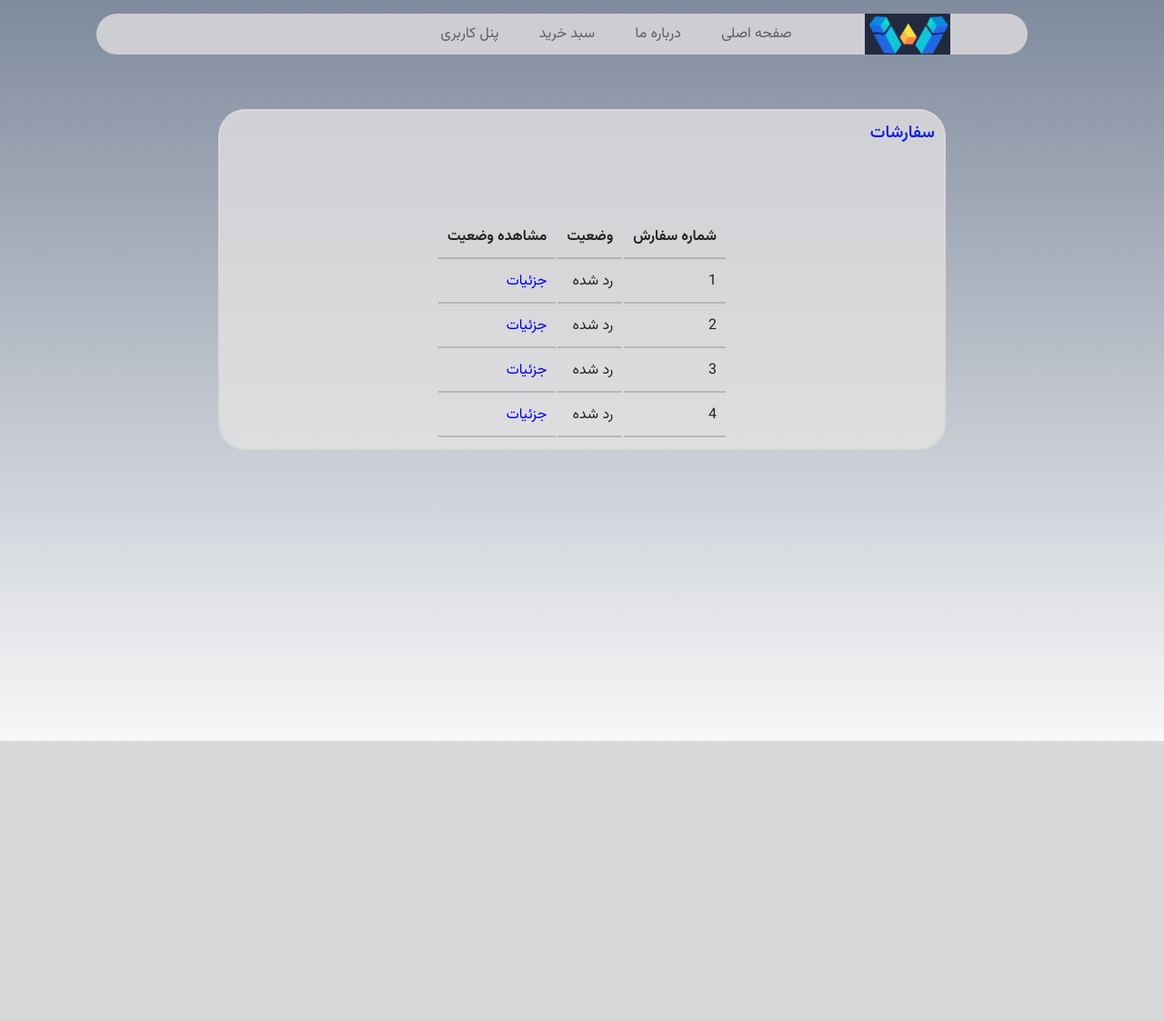
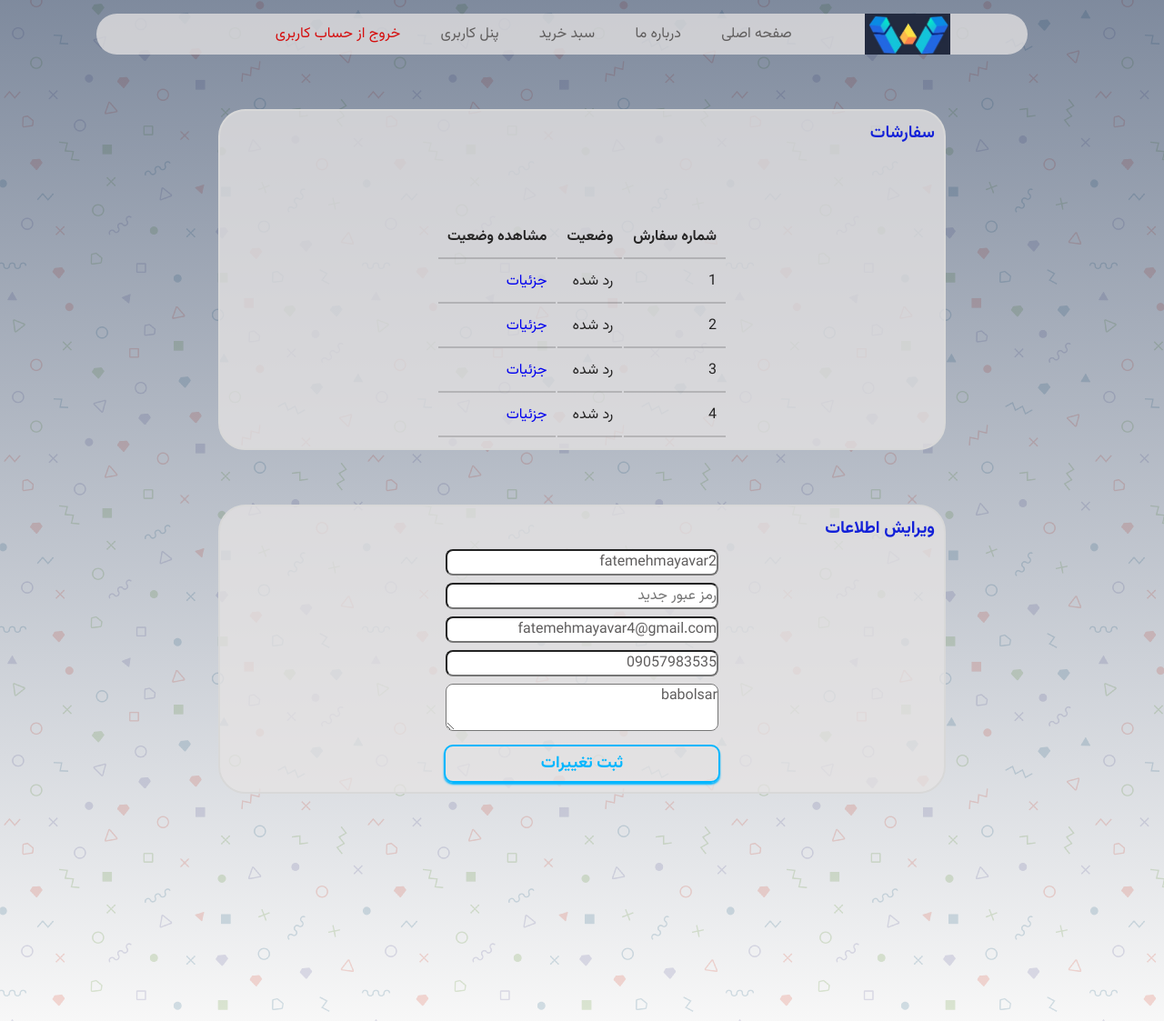
Before and after one commit to werco-ir/onlineshop, a Flask app: page /user/dashboard in a window 1280 px wide. Shown: the whole page at 91% size. Before the commit the page ends 815 px from the top, so only its background shows below. Run offline with Flask 3, Linux system fonts and the light colour scheme; a user stored in the database is signed in; some libraries are stand-ins or nearby versions.

Commit message:
edit info added to user dashboard and logout added to user dashboard

```diff
--- a/static/css/index.css
+++ b/static/css/index.css
@@ -72,23 +72,25 @@
 }
 
 :root {
-    --font-color :  #605e5e;
-    --timing:2s;
+    --font-color: #605e5e;
+    --timing: 2s;
     --width: 150px;
 }
-*{
+
+* {
     transition: all 200ms ease-in;
     margin: 0;
     padding: 0;
     font-family: Vazirmatn;
     box-sizing: border-box;
 }
-p{
+
+p {
     text-align: justify;
 }
 
 body {
-    background: linear-gradient(rgba(34, 54, 87, 0.58), rgba(220, 220, 220, 0.22));
+    background: linear-gradient(rgba(34, 54, 87, 0.58), rgba(220, 220, 220, 0.22)), url(/static/theme-image/pattern.png);
     padding: 0;
     margin: 0;
     font-size: 16px;
@@ -104,50 +106,56 @@ header {
 
 header img {
     max-width: 200px;
-    max-height:45px;
+    max-height: 45px;
     float: left;
     margin-right: 85px;
 
 
 }
 
- header nav ul li a{
+header nav ul li a {
     color: #f1f1f1;
     text-decoration: none;
 }
-nav{
+
+nav {
     width: 100%;
-    display:flex;
+    display: flex;
     align-items: center;
     justify-content: space-between;
     padding: 10px 0;
 }
-nav ul{
+
+nav ul {
     list-style: none;
     width: 100%;
     text-align: right;
     padding-right: 60px;
 }
+
 nav ul li {
     display: inline-block;
     margin: 10px 20px;
 }
-nav ul li a{
+
+nav ul li a {
     color: #605e5e;
     text-decoration: none;
 }
-nav ul li a:hover{
+
+nav ul li a:hover {
     color: #ffca01;
     animation: var(--timing) linear dance6123 infinite;
     transform: scale(1.1) translateY(-1px);
 
 
 }
+
 nav > a {
     text-decoration: none;
     width: 125px;
-    height:65px;
-    display:flex;
+    height: 65px;
+    display: flex;
     align-items: stretch;
     margin-left: 65px;
     padding: 10px 20px;
@@ -157,55 +165,61 @@ nav > a {
     background: #e4af00;
     color: #ffffff;
     font-weight: 500;
-    cursor:pointer;
-        box-shadow: 2px 2px 5px  #e4af00,
-    -2px -2px 5px  #e4af00;
+    cursor: pointer;
+    box-shadow: 2px 2px 5px #e4af00,
+    -2px -2px 5px #e4af00;
 
 }
-nav button img{
+
+nav button img {
     width: 40px;
     margin-right: 0;
     padding: 0;
 
 }
-.header-text h1{
+
+.header-text h1 {
     font-size: 60px;
     font-weight: 600;
     line-height: 85px;
     margin-bottom: 25px;
     margin-top: 115px;
     margin-right: 85px;
-    color:#ffca01;
+    color: #ffca01;
 
 }
-.header-text p{
+
+.header-text p {
     font-size: 16px;
     color: white;
     margin-right: 85px;
 
 
 }
-.header-text form{
+
+.header-text form {
     display: flex;
     align-items: center;
     background: #959595;
-    border-radius:5px ;
+    border-radius: 5px;
     padding: 10px;
     margin-top: 30px;
     width: 800px;
     margin-right: 85px;
 
 }
-.header-text form input{
+
+.header-text form input {
     width: 100%;
     border: 0;
     outline: 0;
     font-size: 16px;
     padding-left: 10px;
-    background:  #959595;
+    background: #959595;
 
 }
-.search-btn{
+
+.search-btn {
     width: 55px;
     height: 35px;
     background: #e4af00;
@@ -213,35 +227,37 @@ nav button img{
     margin-right: 15px;
     color: #ffffff;
 }
-.search-btn:hover{
+
+.search-btn:hover {
     background: #ffde80;
     color: #978f8f;
     border-radius: 10px;
     border: #ffffff;
-    box-shadow:  2px 2px 5px#dfdddd,
+    box-shadow: 2px 2px 5px #dfdddd,
     -2px -2px 5px #dfdddd;
 
 
 }
+
 .products {
     max-width: 1400px;
     display: flex;
     margin: auto;
     flex-wrap: wrap;
     justify-content: center;
-    align-items:start;
+    align-items: start;
     margin-top: 50px;
     background: rgba(220, 220, 220, 0.42);
 
 }
 
-.price{
+.price {
     font-size: 16px;
     font-weight: 500;
 
 }
 
-.tag{
+.tag {
     display: inline-flex;
     align-items: center;
     font-size: 14px;
@@ -251,79 +267,88 @@ nav button img{
     color: #ffffff;
 
 }
-.tag.big{
+
+.tag.big {
     font-weight: 500;
     font-size: 20px;
     display: inline-flex;
 
 }
+
 .tag img {
     width: 20px;
     margin-left: 5px;
 }
-.tag.red{
+
+.tag.red {
     border: 1px solid red;
     background: rgba(255, 0, 0, 0.55);
 }
-.tag.blue{
+
+.tag.blue {
     border: 1px solid blue;
     background: rgba(0, 0, 255, 0.37);
 
 }
 
-.tag.red.big{
+.tag.red.big {
     border: 1px solid red;
     background: rgba(255, 0, 0, 0.55);
 }
-.tag.blue.big{
+
+.tag.blue.big {
     border: 1px solid blue;
     background: rgba(0, 0, 255, 0.37);
 
 }
-.tag.green.big{
-    border:2px solid #054205;
+
+.tag.green.big {
+    border: 2px solid #054205;
     background: rgba(99, 207, 65, 0.8);
 
 
 }
-.tag.green.big img{
+
+.tag.green.big img {
     width: 30px;
 }
 
-.product-box{
+.product-box {
     position: relative;
 
 }
 
 
-.product-box  section{
+.product-box section {
     max-width: 260px;
     height: 100%;
-    margin:15px ;
+    margin: 15px;
     border-radius: 29px;
     background: rgba(31, 45, 71, 0.85);
     box-shadow: 2px 2px 5px #000000,
     -2px -2px 5px #000000;
     padding-bottom: 32px;
     color: #ffb205;
-    margin-top:45px;
+    margin-top: 45px;
 }
 
-.product-box section> img{
+.product-box section > img {
     width: 100%;
     border-top-right-radius: inherit;
     border-top-left-radius: inherit;
 
 }
-.product-box section> h3 {
+
+.product-box section > h3 {
     margin: 5px;
     color: #ffffff;
 
 
 }
+
 .add-to-cart-btn {
     text-decoration: none;
-    padding:5px;
+    padding: 5px;
     font-size: 14px;
     border-radius: 9px;
     background: rgba(91, 205, 45, 0.94);
@@ -331,14 +356,15 @@ nav button img{
     float: left;
     margin-right: 5px;
     margin-top: 30px;
-    box-shadow:  -5px -5px 12px #5a5a5a,
+    box-shadow: -5px -5px 12px #5a5a5a,
     0 0 12px #ffffff;
     position: absolute;
-    left:16px;
-    top:40px;
+    left: 16px;
+    top: 40px;
 
 }
-.add-to-cart-btn:hover{
+
+.add-to-cart-btn:hover {
     background-image: linear-gradient(
             to right,
             rgb(250, 82, 82),
@@ -370,7 +396,7 @@ background-image: linear-gradient(
 .add-to-cart-btn2 {
 
     text-decoration: none;
-    padding:5px;
+    padding: 5px;
     font-size: 16px;
     font-weight: 400;
     border-radius: 9px;
@@ -379,67 +405,65 @@ background-image: linear-gradient(
     margin-left: 15px;
 
 
-    box-shadow:  -5px -5px 12px #5a5a5a,
+    box-shadow: -5px -5px 12px #5a5a5a,
     0 0 12px #ffffff;
     display: flex;
     justify-content: center;
 
 
-
-
-
 }
 
-.add-to-cart-btn2:hover{
+.add-to-cart-btn2:hover {
     background: rgba(61, 194, 236, 0.68);
-    border:  2px solid#ffffff;
+    border: 2px solid #ffffff;
     color: #ffffff;
     margin-left: 10px;
 
 }
 
-.product-box section> p {
+.product-box section > p {
     font-size: 12px;
     margin: 0 10px;
 }
 
 
-a{
+a {
     display: flex;
     align-items: center;
 }
+
 a > img {
-    width:20px;
+    width: 20px;
     margin-right: 5px;
 
 
 }
 
-.product-detail-box{
+.product-detail-box {
 
 
     background: rgba(255, 255, 255, 0.65);
-    display:flex;
+    display: flex;
     border: 2px solid #5a5a5a;
     border-radius: 10px;
     flex-wrap: wrap;
     overflow: clip;
-    max-width:800px;
+    max-width: 800px;
     justify-content: center;
     align-items: start;
-    margin:  50px auto auto;
+    margin: 50px auto auto;
     height: 280px;
 
 
 }
 
-.product-detail-box img{
+.product-detail-box img {
     max-width: 280px;
-    margin-left:15px ;
+    margin-left: 15px;
 }
 
 
-.product-detail-box >section{
+.product-detail-box > section {
     max-width: 500px;
 
 
@@ -447,7 +471,7 @@ a > img {
 
 .product-detail-box h6 {
     font-size: 13px;
-    margin:0;
+    margin: 0;
     color: #ffca01;
 }
 
@@ -455,7 +479,8 @@ a > img {
     color: #ffca01;
     margin-bottom: 5px;
 }
-.product-detail-box .price{
+
+.product-detail-box .price {
     font-size: 20px;
     font-weight: 500;
     color: goldenrod;
@@ -464,6 +489,7 @@ a > img {
     margin-left: 10px;
 
 }
+
 .product-detail-box .price-box {
     text-align: center;
     background: #7c7b7b;
@@ -474,7 +500,7 @@ a > img {
 
 }
 
-.product-description-box{
+.product-description-box {
     max-width: 1100px;
     margin: auto;
     text-align: justify;
@@ -487,28 +513,29 @@ a > img {
     max-width: 1100px;
     margin: auto;
 }
-.background{
+
+.background {
 
 
     background-image: linear-gradient(rgba(34, 54, 87, 0.67), rgba(220, 220, 220, 0.22)), url(/static/theme-image/header.png);
     right: 0;
     bottom: 0;
     width: 100%;
-    min-height:100vh;
-    box-sizing:border-box;
-    background-size:100%;
+    min-height: 100vh;
+    box-sizing: border-box;
+    background-size: 100%;
     background-repeat: no-repeat;
-    background-position:top;
+    background-position: top;
     padding: 10px 8px;
 
 
 }
 
-.cart-header{
+.cart-header {
     width: 80%;
     margin-right: 150px;
     height: 45px;
-    display:flex;
+    display: flex;
     align-items: center;
     justify-content: space-between;
     padding: 10px 0;
@@ -518,82 +545,90 @@ a > img {
     color: #605e5e;
 
 }
-.cart-header > img{
+
+.cart-header > img {
     max-width: 200px;
-    max-height:45px;
+    max-height: 45px;
     float: left;
     margin-right: 85px;
 
 }
-.cart-header ul li a{
+
+.cart-header ul li a {
     color: #605e5e;
 }
-.cart-header ul li a:hover{
+
+.cart-header ul li a:hover {
     color: #f6ac0b;
 
 }
 
 
-.simple-box{
+.simple-box {
     background: rgba(230, 227, 227, 0.75);
-    border:2px solid rgb(216, 216, 216);
+    border: 2px solid rgb(216, 216, 216);
     border-radius: 30px;
     max-width: 800px;
-    margin: 60px  auto;
+    margin: 60px auto;
     color: rgb(37, 36, 36);
     padding: 10px;
     overflow: auto;
 }
-.simple-box input , .simple-box textarea{
-    color:var(--font-color);
-    font-size:16px ;
+
+.simple-box input, .simple-box textarea {
+    color: var(--font-color);
+    font-size: 16px;
     font-family: Vazirmatn;
     display: block;
     margin: 8px auto;
-    border-radius:8px;
+    border-radius: 8px;
     width: 300px;
 
 
+}
 
-}
-.simple-box span:hover{
+.simple-box span:hover {
     color: #00b6ff;
 }
-.simple-box input[type='submit']{
-    all:unset;
+
+.simple-box input[type='submit'] {
+    all: unset;
     border-radius: 10px;
     width: 50%;
-    max-width:290px;
-    display:block;
+    max-width: 290px;
+    display: block;
     text-align: center;
     padding: 5px;
     margin: auto;
     color: #00b6ff;
     background: transparent;
-    border:2px solid #00b6ff;
+    border: 2px solid #00b6ff;
     cursor: pointer;
     margin-top: 15px;
-    box-shadow:0 2px 2px #00b6ff;
+    box-shadow: 0 2px 2px #00b6ff;
     font-weight: 700;
     font-size: 18px;
 }
-.simple-box input[type='submit']:hover{
+
+.simple-box input[type='submit']:hover {
     background: white;
 }
 
-.simple-box h1{
+.simple-box h1 {
     margin: 0 10px;
     font-weight: 600;
     color: #1220d8;
 }
-.cart-body{
+
+.cart-body {
     height: 100vh;
 }
-.login-header{
+
+.login-header {
     width: 80%;
     margin-right: 150px;
     height: 45px;
-    display:flex;
+    display: flex;
     align-items: center;
     justify-content: space-between;
     padding: 10px 0;
@@ -602,25 +637,30 @@ a > img {
     margin-top: 15px;
     color: #605e5e;
 }
-.login-header > img{
+
+.login-header > img {
     max-width: 200px;
-    max-height:45px;
+    max-height: 45px;
     float: left;
     margin-right: 85px;
 
 }
-.login-body{
+
+.login-body {
     height: 100vh;
 }
-#login-box{
+
+#login-box {
 
 }
-#register-box{
+
+#register-box {
     display: none;
 }
-.cartitem-decrease{
+
+.cartitem-decrease {
     border-radius: 50%;
-    padding:2px;
+    padding: 2px;
     background: rgba(204, 0, 0, 0.57);
     width: 25px;
     height: 25px;
@@ -630,6 +670,7 @@ a > img {
     text-decoration: none;
     color: #000000;
 }
+
 .cartitem-increase {
     border-radius: 50%;
     padding: 2px;
@@ -642,23 +683,27 @@ a > img {
     text-decoration: none;
     color: #0e0e0e;
 }
-.cart-table td{
+
+.cart-table td {
     border-bottom: 2px solid rgba(9, 9, 9, 0.17);
-    padding:10px;
+    padding: 10px;
 
 }
-.cart-table{
-    margin:auto;
+
+.cart-table {
+    margin: auto;
 }
-.cart-table a{
-    display:inline;
+
+.cart-table a {
+    display: inline;
 
 }
-.about-header{
+
+.about-header {
     width: 80%;
     margin-right: 150px;
     height: 45px;
-    display:flex;
+    display: flex;
     align-items: center;
     justify-content: space-between;
     padding: 10px 0;
@@ -669,74 +714,84 @@ a > img {
 
 
 }
-.about-header > img{
+
+.about-header > img {
     max-width: 200px;
-    max-height:45px;
+    max-height: 45px;
     float: left;
     margin-right: 85px;
 
 }
-.about-body{
+
+.about-body {
     height: 100vh;
 }
-.simple-box-about{
+
+.simple-box-about {
 
     background-image: linear-gradient(rgba(227, 222, 222, 0.51), rgba(230, 223, 223, 0.81)), url(/static/image/logo.png);
     background-position: center;
-    background-size:100%;
+    background-size: 100%;
     background-repeat: no-repeat;
     padding: 10px 8px;
-    border:2px solid rgb(57, 57, 57);
+    border: 2px solid rgb(57, 57, 57);
     border-radius: 30px;
     max-width: 700px;
-    margin: 60px  auto;
+    margin: 60px auto;
     color: rgb(0, 0, 0);
     overflow: auto;
 }
-.simple-box-about h1{
+
+.simple-box-about h1 {
     margin: 0 10px;
     font-weight: 600;
     color: #ffffff;
 }
-.connect-us{
+
+.connect-us {
     background-image: linear-gradient(rgba(227, 222, 222, 0.51), rgba(230, 223, 223, 0.81));
     background-position: center;
-    background-size:100%;
+    background-size: 100%;
     background-repeat: no-repeat;
     padding: 10px 8px;
-    border:2px solid rgb(57, 57, 57);
+    border: 2px solid rgb(57, 57, 57);
     border-radius: 30px;
     max-width: 700px;
-    margin: 60px  auto;
+    margin: 60px auto;
     color: rgb(0, 0, 0);
     overflow: auto;
 
 
 }
-.connect-us h1{
+
+.connect-us h1 {
     margin: 0 10px;
     font-weight: 600;
     color: #ffffff;
 }
+
 .connect-us li {
     margin: 0 10px;
     font-weight: 300;
 
 
+}
 
-}
-.connect-us li a{
+.connect-us li a {
 
     text-decoration: none;
 }
-.user-dashboard-body{
-    height: 100vh;
+
+.user-dashboard-body {
+
+
 }
-.user-dashboard-header{
+
+.user-dashboard-header {
     width: 80%;
     margin-right: 150px;
     height: 45px;
-    display:flex;
+    display: flex;
     align-items: center;
     justify-content: space-between;
     padding: 10px 0;
@@ -746,32 +801,37 @@ text-decoration: none;
     color: #605e5e;
 
 }
-.user-dashboard-header img{
+
+.user-dashboard-header img {
     max-width: 200px;
-    max-height:45px;
+    max-height: 45px;
     float: left;
     margin-right: 85px;
 
 }
+
 .simple-box-user-dashboard {
     background: rgba(230, 227, 227, 0.75);
-    border:2px solid rgb(216, 216, 216);
+    border: 2px solid rgb(216, 216, 216);
     border-radius: 30px;
     max-width: 800px;
-    margin: 60px  auto;
+    margin: 60px auto;
     color: rgb(37, 36, 36);
     padding: 10px;
     overflow: auto;
+
+
 }
 
-.simple-box-user-dashboard td,th{
+.simple-box-user-dashboard td, th {
     border-bottom: 2px solid rgba(9, 9, 9, 0.17);
-     padding:10px;
+    padding: 10px;
     margin-top: 0;
 
 
 }
-.simple-box-user-dashboard h1{
+
+.simple-box-user-dashboard h1 {
     margin: 0 10px;
     font-weight: 600;
     color: #1220d8;
@@ -779,21 +839,25 @@ text-decoration: none;
     margin: auto;
 
 }
-.simple-box-user-dashboard table{
-    margin:  auto;
+
+.simple-box-user-dashboard table {
+    margin: auto;
     margin-top: 0;
 }
-.simple-box-user-dashboard table a{
+
+.simple-box-user-dashboard table a {
     text-decoration: none;
 }
-.order-body{
+
+.order-body {
     height: 100vh;
 }
-.order-header{
+
+.order-header {
     width: 80%;
     margin-right: 150px;
     height: 45px;
-    display:flex;
+    display: flex;
     align-items: center;
     justify-content: space-between;
     padding: 10px 0;
@@ -803,20 +867,22 @@ text-decoration: none;
     color: #605e5e;
 
 }
-.order-header img{
+
+.order-header img {
     max-width: 200px;
-    max-height:45px;
+    max-height: 45px;
     float: left;
     margin-right: 85px;
 
 
 }
-.simple-box-order{
+
+.simple-box-order {
     background: rgba(230, 227, 227, 0.75);
-    border:2px solid rgb(216, 216, 216);
+    border: 2px solid rgb(216, 216, 216);
     border-radius: 30px;
     max-width: 800px;
-    margin: 60px  auto;
+    margin: 60px auto;
     color: rgb(37, 36, 36);
     padding: 10px;
     overflow: auto;
@@ -824,17 +890,80 @@ text-decoration: none;
 
 
 }
-.cart-order{
-    padding:20px 70px ;
+
+.cart-order {
+    padding: 20px 70px;
 }
-.cart-order td{
+
+.cart-order td {
     padding: 15px;
     text-align: center;
     border-bottom: 2px solid rgba(9, 9, 9, 0.17);
 }
-.simple-box-order h1{
-    color:#1220d8;
+
+.simple-box-order h1, .simple-box-edit h1 {
+    color: #1220d8;
     margin: auto;
 
 
 }
+
+.simple-box-edit {
+    background: rgba(230, 227, 227, 0.75);
+    border: 2px solid rgb(216, 216, 216);
+    border-radius: 30px;
+    max-width: 800px;
+    margin: 60px auto 250px auto;
+    color: rgb(37, 36, 36);
+    padding: 10px;
+    overflow: auto;
+}
+
+.simple-box-edit input, .simple-box-edit textarea {
+    color: var(--font-color);
+    font-size: 16px;
+    font-family: Vazirmatn;
+    display: block;
+    margin: 8px auto;
+    border-radius: 8px;
+    width: 300px;
+}
+
+.simple-box-edit span:hover {
+    color: #00b6ff;
+}
+
+.simple-box-edit input[type='submit'] {
+    all: unset;
+    border-radius: 10px;
+    width: 50%;
+    max-width: 290px;
+    display: block;
+    text-align: center;
+    padding: 5px;
+    margin: auto;
+    color: #00b6ff;
+    background: transparent;
+    border: 2px solid #00b6ff;
+    cursor: pointer;
+    margin-top: 15px;
+    margin-bottom: 0;
+    box-shadow: 0 2px 2px #00b6ff;
+    font-weight: 700;
+    font-size: 18px;
+}
+
+.simple-box-edit input[type='submit']:hover {
+    background: white;
+}
+
+.red-btn {
+    color: #d50d0d;
+
+}
+
+.red-btn:hover {
+    color: #ff0000;
+    font-weight: 400;
+
+}
--- a/templates/user/dashboard.html
+++ b/templates/user/dashboard.html
@@ -14,12 +14,15 @@
                 <li><a href="/about">درباره ما</a></li>
                 <li><a href="/cart">سبد خرید</a></li>
                 <li><a href="/user/dashboard">پنل کاربری</a></li>
+                <Li><a href="/user/logout" class="red-btn">خروج از حساب کاربری</a></Li>
             </ul>
 
         </nav>
         <section class="simple-box-user-dashboard">
+
             <h1>سفارشات</h1>
-            <table class="">
+        {% if current_user.carts|list|length > 0 %}
+            <table class="cart">
                 <tr>
                     <th>شماره سفارش</th>
                     <th>وضعیت</th>
@@ -33,7 +36,23 @@
                         <br>
                     {% endfor %}
             </table>
+        {% else %}
+        <i style="display: block; text-align: center">سفارشی وجود ندارد.</i>
+        {% endif %}
 
         </section>
+        <section class="simple-box-edit">
+            <h1>  ویرایش اطلاعات </h1>
+                <form action="#" method="POST">
+                    <input type="hidden" name="csrf_token" value="{{ csrf_token() }}">
+                    <input type="text" name="username" value="{{ current_user.username }}" placeholder="نام کاربری">
+                    <input type="password" name="password" placeholder="رمز عبور جدید">
+                    <input type="email" name="email" value="{{ current_user.email }}" placeholder="ایمیل">
+                    <input type="number" name="phone" value="{{ current_user.phone }}" placeholder="شماره موبایل">
+                    <textarea  name="address" type="text" placeholder="ادرس پستی">{{ current_user.address }} </textarea>
+                    <input type="submit" value=" ثبت تغییرات">
+                </form>
+        </section>
+
     </section>
 {% endblock %}
--- a/templates/user/login.html
+++ b/templates/user/login.html
@@ -12,6 +12,7 @@
             <ul>
                 <li><a href="/">صفحه اصلی</a></li>
                 <li><a href="/about">درباره ما</a></li>
+                <li><a href="/admin/login">پنل ادمین</a></li>
 
             </ul>
 
@@ -33,7 +34,7 @@
             <div id="register-box">
                 <h1>ثبت نام</h1>
                 <form action="#" method="POST">
-                    <input type="hidden" name="csrf_token" value="{{ csrf_token() }}"/>
+                    <input type="hidden" name="csrf_token" value="{{ csrf_token() }}">
                     <input type="hidden" name="register" value="1">
                     <input type="text" name="username" placeholder="نام کاربری">
                     <input type="password" name="password" placeholder="رمز عبور">
--- a/templates/user/order.html
+++ b/templates/user/order.html
@@ -26,15 +26,16 @@
                 <tr>
                     <th>شماره محصول</th>
                     <th>نام محصول</th>
+                    <th>تعداد</th>
                     <th>قیمت</th>
-                    <th>تعداد</th>
                 </tr>
                {% for item in cart.cart_items  %}
                  <tr>
                             <td>{{ item.product.id }}</td>
                             <td>{{ item.product.name}}</td>
+                            <td>{{ item.quantity }}</td>
                             <td class="price">{{ item.product.price}}</td>
-                            <td>{{ item.quantity }}</td>
+
 
                         </tr>
                {% endfor %}
```
Also changed, not shown: blueprints/user.py (+45 -9 lines), templates/part/header.html (+6 -3 lines), templates/user/cart.html (+4 -5 lines), instance/database.db, static/theme-image/pattern.png (added). Lines whose indentation alone changed are shown as unchanged.
